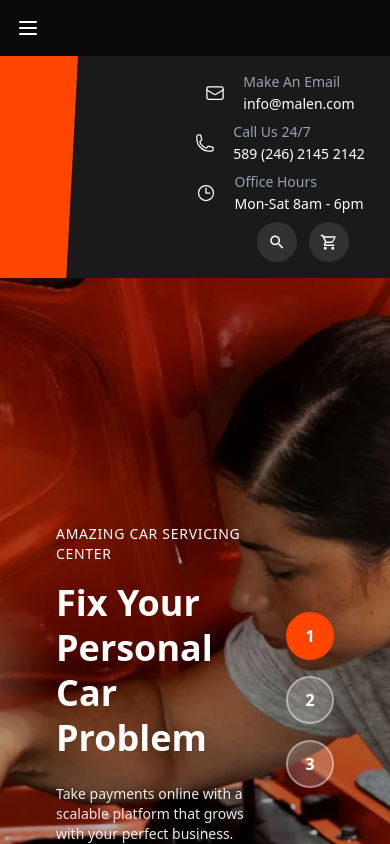
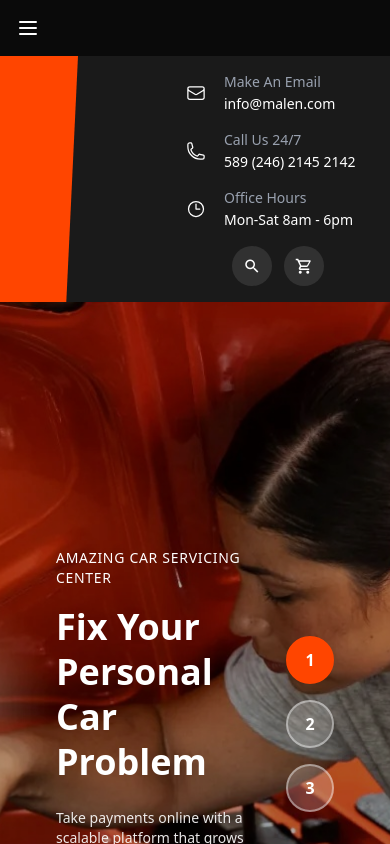
Before and after one commit to Elyeswak/PDS, a Nuxt app: page / in a window 390 px wide. Shown: the top 844 px of the page. Built offline with nearby package versions, Linux system fonts and the light colour scheme.

Commit message:
fix: header

```diff
--- a/components/generic/Header.vue
+++ b/components/generic/Header.vue
@@ -111,9 +111,9 @@
           ></div>
         </div>
 
-        <div class="relative z-10 container mx-auto px-4 lg:px-28">
+        <div class="relative z-10 container mx-auto px-4 lg:px-20">
           <div
-            class="flex flex-col lg:flex-row ml-40 items-center justify-center py-4 space-y-2 md:space-y-0 md:space-x-6 lg:space-x-8 xl:space-x-12"
+            class="flex flex-col lg:flex-row ml-40 justify-start items-start lg:items-center lg:justify-center py-4 space-y-4 lg:space-y-0 md:space-x-6 lg:space-x-8 xl:space-x-12"
           >
             <div class="flex items-center space-x-2 shrink-0">
               <div
```
